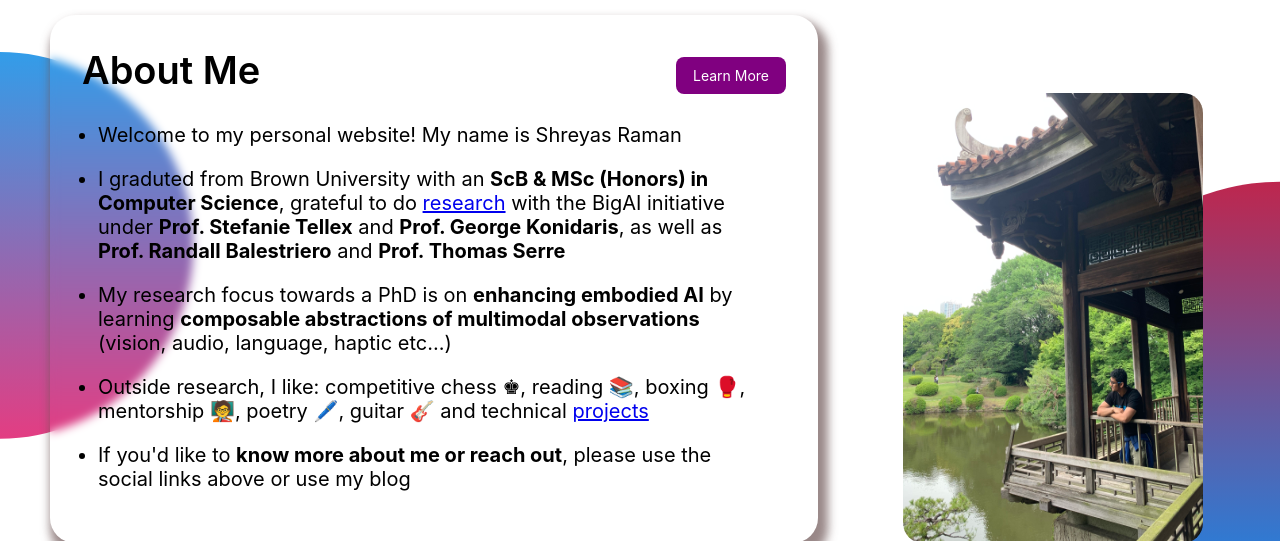
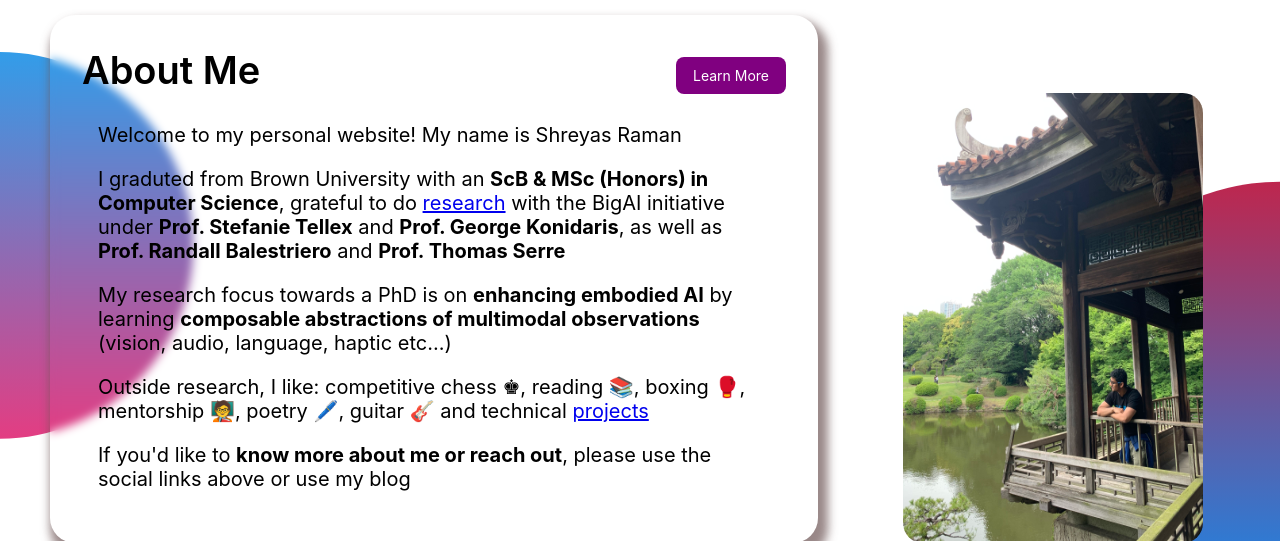
Before and after one commit to ShreyasRaman-01/ShreyasRaman, a React (Create React App) app: page / in a window 1280 px wide. Shown: the part 840-1381 px from the top of the page. Built offline with nearby package versions, Linux system fonts and the light colour scheme.

Commit message:
updated photo on about card

```diff
--- a/src/components/About_Me/About_Card.css
+++ b/src/components/About_Me/About_Card.css
@@ -70,7 +70,7 @@
   font-size: 20px;
   padding: 0 1.6rem;
 }
-.about-card-content {
+.about-card-content ul {
   list-style-type: none;
 }
 
```
